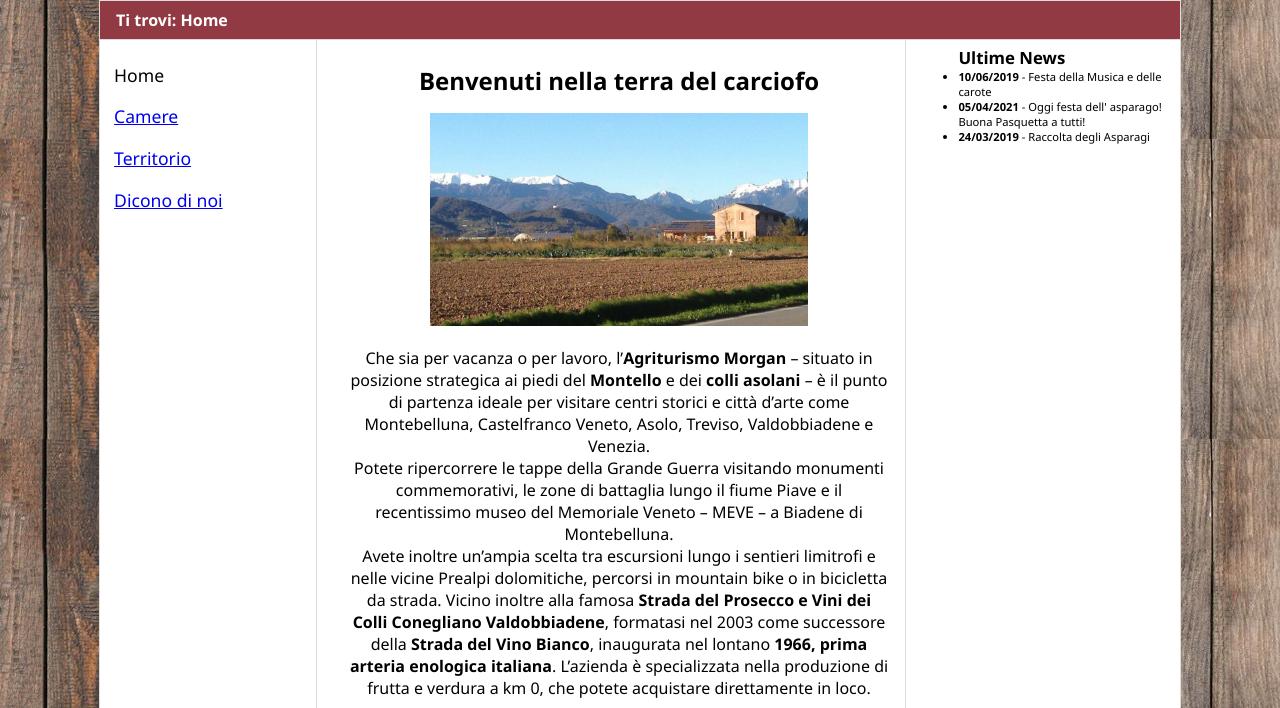
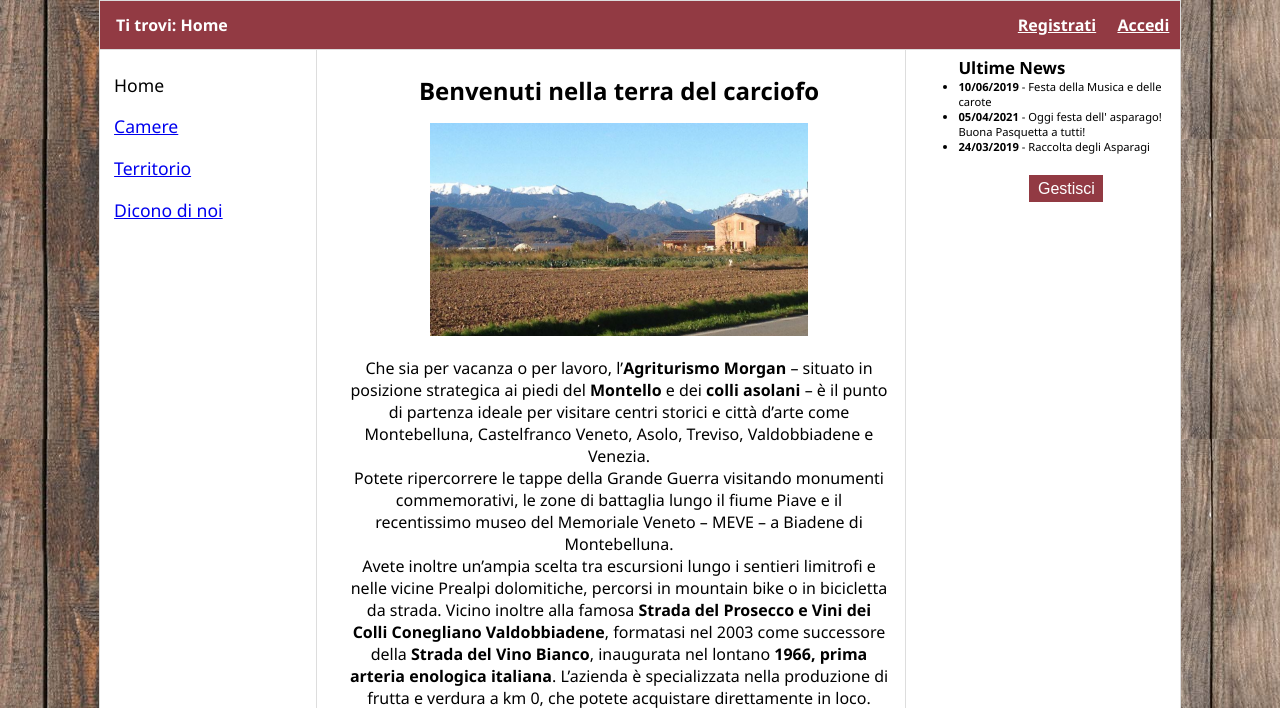
Before and after one commit to inspektral/agriturimso_tecweb_proj, a PHP site: page / in a window 1280 px wide. Shown: the part 161-869 px from the top of the page. Run offline with PHP 8.4, Linux system fonts and the light colour scheme.

Commit message:
aggiunti bottoni admin/user index.html

```diff
--- a/index.html
+++ b/index.html
@@ -27,13 +27,15 @@
 			<li><a href="#contentHomePage">Vai al contenuto</a></li>
 			<li><a href="#ultimeNews">Vai alle ultime news</a></li>
 		</ul>
-		<img id="logo" src="images/bbtlogo.png" alt="Logo dell'agriturismo" />
+		<img id="logo" src="images/bbtlogo.png" alt="Logo dell'agriturismo a forma di casa stilizzata con una a come tetto e una m come muros" />
 		<h1>Agritursimo Morgan</h1>
 		<h2>Ai piedi del Montello e dei colli Asolani</h2>
 	</div>
 
 	<div id="breadcumb">
-		<p>Ti trovi: <span xml:lang="en">Home</span></p>
+		<p id="breadcumbText">Ti trovi: <span xml:lang="en">Home</span></p>
+		<a href="accedi.php" class="reg">Accedi</a>
+		<a href="registrati.php" class="reg">Registrati</a>
 	</div>
 
 	<div id="menu">
@@ -54,8 +56,8 @@
 				<li><strong>24/03/2019</strong> - Raccolta degli Asparagi</li>
 			</ul>
 		</div>
-		<div id="socialCorner">
-			<!--<h1 xml:lang="en">Social Corner</h1>-->
+		<div id="adminSection">
+			<button id="buttonNews">Gestisci</button>
 		</div>
 	</div>
 
--- a/style/small_lavoro.css
+++ b/style/small_lavoro.css
@@ -21,11 +21,25 @@
 	text-align: center;
 	width: 100%;
 	border-bottom: 1px solid #DDD;
+	background-color: #c75f6a;
+	color: #fff;
 }
 
 #menu ul{
 	width: 50%;
 	margin: auto;
+}
+
+/* BREADCUMB */
+
+#breadcumb{
+	border-bottom: none;
+}
+
+/*  RIGHT SIDEBAR */
+
+#rightSideBar {
+    width: 25%;
 }
 
 /*    CONTENUTO    */
--- a/style/style_lavoro.css
+++ b/style/style_lavoro.css
@@ -1,27 +1,27 @@
-*{
+* {
 	padding: 0em;
 	margin: 0em;
 }
 
-html{
-	background-image:url('../images/sfondo.jpg');
+html {
+	background-image: url('../images/sfondo.jpg');
 	background-color: #000;
 	width: 100%;
 }
 
-body{
+body {
 	max-width: 1080px;
 	background-color: #FFF;
-	margin:auto; /*calcola in automatico i marigni di destra e sinistra*/
+	margin: auto; /*calcola in automatico i marigni di destra e sinistra*/
 	font-family: "Segoe UI", Arial, sans-serif;
 	border: 1px solid #DDD;
 }
 
-a:visited{
-	color: rgb(146,58,67);
+a:visited {
+	color: rgb(146, 58, 67);
 }
 
-.aiutiNascosti{
+.aiutiNascosti {
 	position: absolute;
 	height: 0em;
 	overflow: hidden;
@@ -34,32 +34,29 @@ SEZIONE HEADER
 ==============
 
 */
-
-#header{
+#header {
 	padding: 1em;
 	text-align: center;
 	min-height: 9em;
 	padding-top: 0em
-
 }
 
-#header h1{
-	color: rgb(146,58,67);
+#header h1 {
+	color: rgb(146, 58, 67);
 	font-size: 3.5em;
 	margin: auto;
 	margin-left: 20%;
 	padding-top: 0.5em;
 }
 
-#logo{
+#logo {
 	float: left;
 	width: 15%;
-
 	max-width: 9em;
 	margin: 0.5em;
 }
 
-#header h2{
+#header h2 {
 	font-size: 1.3em;
 	font-style: italic;
 	font-weight: normal;
@@ -75,14 +72,29 @@ SEZIONE BREADCUM
 ==============
 
 */
-
-#breadcumb{
-	background-color: rgb(146,58,67);
+#breadcumb {
+	background-color: rgb(146, 58, 67);
 	color: white;
 	padding: 0.5em 0 0.5em 1.0em;
 	font-weight: bold;
 	border-top: 1px solid #ddd;
 	border-bottom: 1px solid #ddd;
+	min-height: 2em;
+}
+
+#breadcumbText {
+	float: left;
+	width: auto;
+	margin: auto;
+	padding-top: 0.5%;
+}
+
+.reg {
+	float: right;
+	color: #fff;
+	background-color: rgb(146, 58, 67);
+	margin: auto 1% auto 1%;;
+	padding-top: 0.5%;
 }
 
 /*
@@ -92,21 +104,18 @@ SEZIONE MENU
 ==============
 
 */
-
-
-
-#menu{
+#menu {
 	float: left;
 	width: 20%;
 	padding: 0.8em;
 	font-size: 1.1em;
 }
 
-#menu ul{
+#menu ul {
 	list-style-type: none;
 }
 
-#menu ul li{
+#menu ul li {
 	padding-top: 0.5em;
 	padding-bottom: 0.5em;
 }
@@ -118,12 +127,27 @@ SEZIONE RIGHTSIDEBAR
 ==============
 
 */
-
-#rightSideBar{
+#rightSideBar {
 	float: right;
 	width: 20%;
 	font-size: 0.7em;
 	padding: 0.5em;
+}
+
+#adminSection {
+	margin-top: 10%;
+	text-align: center;
+}
+
+#buttonNews {
+	background-color: #923a43; /* Green */
+	border: none;
+	color: white;
+	padding: 2% 4%;
+	text-align: center;
+	text-decoration: none;
+	display: inline-block;
+	font-size: 16px;
 }
 
 /*
@@ -133,49 +157,48 @@ SEZIONE CONTENUTO
 ==============
 
 */
-
-.contenutoGenerale{
+.contenutoGenerale {
 	margin-left: 20%;
 	width: 70%;
 	padding: 1.5em 1.0em 3.0em 2em;
 	border-left: 1px solid #ddd;
 }
 
-.contenutoGenerale h1{
+.contenutoGenerale h1 {
 	text-align: center;
 }
 
-.titleImageTerritorio{
+.titleImageTerritorio {
 	text-align: center;
 }
 
-#contentHomePage{
+#contentHomePage {
 	width: 50%;
 	border-right: 1px solid #ddd;
 	text-align: center;
 }
 
-#contentTerritorio{
+#contentTerritorio {
 	width: 50%;
 	border-right: 1px solid #ddd;
 }
 
-#imgIndex{
+#imgIndex {
 	width: 70%;
 	padding: 1.0em;
 }
 
-.imgTerritorio{
+.imgTerritorio {
 	width: 70%;
 	padding: 1.0em;
 }
 
-#charactersStory{
+#charactersStory {
 	width: 90%;
 	margin: auto;
 }
 
-#charactersStory dt{
+#charactersStory dt {
 	font-weight: bold;
 	background-color: #BD091B;
 	color: #FFF;
@@ -183,18 +206,18 @@ SEZIONE CONTENUTO
 	margin-top: 1em;
 }
 
-.imgCommenti{
+.imgCommenti {
 	width: 70%;
 	padding: 1.0em;
 }
 
-#charactersStory dd{
+#charactersStory dd {
 	border: 1px solid #000;
 	border-top: none;
 	padding: 0.5em;
 }
 
-#charactersStory dd img{
+#charactersStory dd img {
 	float: left;
 	width: 20%;
 	margin-left: 0.5em;
@@ -202,52 +225,48 @@ SEZIONE CONTENUTO
 	margin-top: 0.5em;
 }
 
-#charactersStory dd p{
+#charactersStory dd p {
 	margin-left: 20%;
 }
 
-#charactersStory dd p.aiutoTornaSu{
+#charactersStory dd p.aiutoTornaSu {
 	text-align: right;
 }
 
-table{
+table {
 	width: 90%;
 	margin: auto;
 	text-align: center;
 	border-collapse: collapse;
-
 }
 
-table, tr, td, th{
+table, tr, td, th {
 	border: 1px solid #000;
 }
 
-table thead, table tfoot{
+table thead, table tfoot {
 	background-color: #BD091B;
 	color: #FFF;
 }
 
-table td, table th{
+table td, table th {
 	padding: 0.5em;
 }
 
-#sezionecommenti{
+#sezionecommenti {
 	margin-top: 7%;
 	padding-right: 0.5em
 }
 
-#casellacommento{
+#casellacommento {
 	margin-top: 10%;
-
 	border: 0.1px;
-	border-color:#cc4b58;
+	border-color: #cc4b58;
 	border-style: ridge;
 	background-color: #f2f2f2
-
-
 }
 
-#lasciacommento{
+#lasciacommento {
 	margin-top: 10%;
 	border-radius: 5px;
 	background-color: #f2f2f2;
@@ -260,9 +279,7 @@ SEZIONE FOOTER
 ==============
 
 */
-
-
-#footer{
+#footer {
 	text-align: center;
 	font-size: 0.7em;
 	padding: 0.5em;
@@ -271,15 +288,13 @@ SEZIONE FOOTER
 	border-top: 1px solid #ddd;
 }
 
-#imgValidCSS{
+#imgValidCSS {
 	float: right;
 }
 
-#imgValidCode{
+#imgValidCode {
 	float: left;
 }
-
-
 
 /*
 
@@ -288,20 +303,15 @@ SEZIONE FORM
 ==============
 
 */
-
-
-
 textarea, fieldset {
 	width: auto;
 	padding: 12px;
 	border: 0.1px solid #cc4b58;
 	margin-top: 1em;
 	resize: vertical;
-
 }
 
 .bottone1 {
-
 	background-color: #cc4b58;
 	width: 10em;
 	height: 2em;
```
Lines whose indentation alone changed are shown as unchanged.
